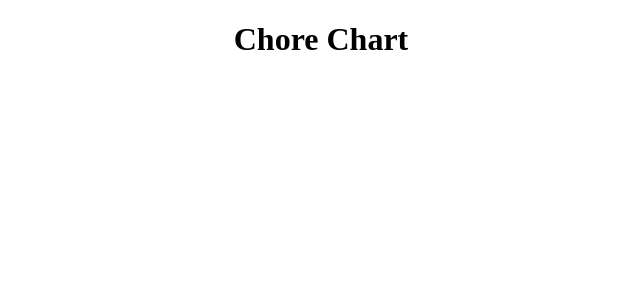
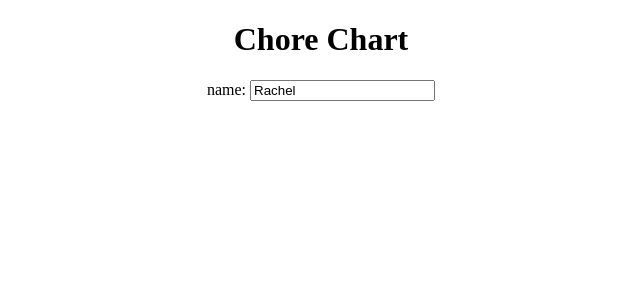
Before and after one commit to stacysilva/chore-chart, an Angular app: page / in a window 1280 px wide. Shown: the top 300 px of the page, without its empty margins (319-959 px from the left). Built offline with nearby package versions, Linux system fonts and the light colour scheme.

Commit message:
create User Editor
Add and show a user property, create and show a User class, import FormsModule

```diff
--- a/src/app/app.component.html
+++ b/src/app/app.component.html
@@ -1,3 +1,4 @@
 <!--The content below is only a placeholder and can be replaced.-->
 <div style="text-align:center">
   <h1>{{title}}</h1>
+  <app-users></app-users>
--- /dev/null
+++ b/src/app/user.ts
@@ -0,0 +1,4 @@
+export class User {
+    id: number;
+    name: string;
+  }
--- /dev/null
+++ b/src/app/users/users.component.html
@@ -0,0 +1,5 @@
+<div>
+  <label>name:
+    <input [(ngModel)]="user.name" placeholder="name">
+  </label>
+</div>
--- /dev/null
+++ b/src/app/users/users.component.ts
@@ -0,0 +1,20 @@
+import { Component, OnInit } from '@angular/core';
+import { User } from '../user';
+
+@Component({
+  selector: 'app-users',
+  templateUrl: './users.component.html',
+  styleUrls: ['./users.component.css']
+})
+export class UsersComponent implements OnInit {
+  user: User = {
+    id: 1,
+    name: 'Rachel'
+    };
+
+  constructor() {}
+
+  ngOnInit() {
+  }
+
+}
```
Also changed, not shown: src/app/app.module.ts (+7 -2 lines), src/app/users/users.component.css (added), 1 other file (tests, documents, lock files or other folders).
